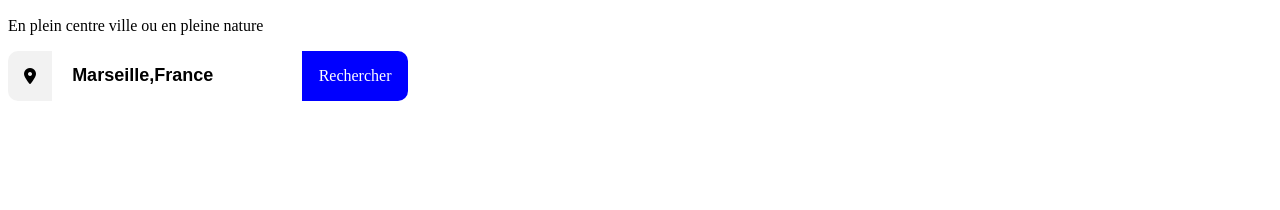
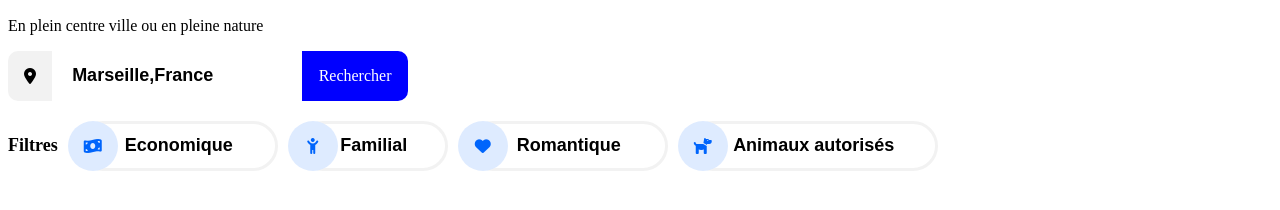
Before and after one commit to houngbedji-desire/booki, a plain HTML site: page index.html in a window 1280 px wide. Shown: the part 148-358 px from the top of the page. Drawn offline with Linux system fonts and the light colour scheme.

Commit message:
mise en place des filtres

```diff
--- a/css/fichier.css
+++ b/css/fichier.css
@@ -40,7 +40,6 @@ a:visited{
 }
 .flexcenter{
     display: flex;
-    justify-content: space-between;
     align-items: center;
     justify-content: center;
 }
@@ -58,3 +57,106 @@ a:visited{
     cursor: pointer;
     border-radius: 0px 10px 10px 0px;
 }
+/* FILTRES */
+.tout{
+    display: flex;
+    justify-content: space-between;
+    max-width: 30%;
+    margin-top: 20px;
+}
+.boutonfinieco{
+    height: 50px;
+    width: 50px;
+    background-color: #DEEBFF;
+    color: #0065FC;
+    cursor: pointer;
+    border-radius: 50px;
+    z-index: 2px;
+    left: 40px;
+    position: relative;
+    margin-left: -30px;
+}
+.seachereco{
+    width: 200px;
+    height: 50px;
+    font-size: 18px;
+    color: black;
+    font-weight: bolder;
+    border: solid;
+    border-radius: 40px;
+    border-color:#F2F2F2 ;
+    z-index: 1px;
+    text-align: center;
+}
+.boutonfinifam{
+    height: 50px;
+    width: 50px;
+    background-color: #DEEBFF;
+    color: #0065FC;
+    cursor: pointer;
+    border-radius: 50px;
+    z-index: 2px;
+    left: 40px;
+    position: relative;
+    margin-left: -30px;
+}
+.seacherfam{
+    width: 150px;
+    height: 50px;
+    font-size: 18px;
+    color: black;
+    font-weight: bolder;
+    text-align: center;
+    border: solid;
+    border-radius: 40px;
+    border-color:#F2F2F2 ;
+    z-index: 1px;
+}
+.boutonfinirom{
+    height: 50px;
+    width: 50px;
+    background-color: #DEEBFF;
+    color: #0065FC;
+    cursor: pointer;
+    border-radius: 50px;
+    z-index: 2px;
+    left: 40px;
+    position: relative;
+    margin-left: -30px;
+}
+.seacherrom{
+    width: 200px;
+    height: 50px;
+    font-size: 18px;
+    color: black;
+    font-weight: bolder;
+    border: solid;
+    border-radius: 40px;
+    border-color:#F2F2F2 ;
+    z-index: 1px;
+    text-align: center;
+}
+.boutonfiniani{
+    height: 50px;
+    width: 50px;
+    background-color: #DEEBFF;
+    color: #0065FC;
+    cursor: pointer;
+    border-radius: 50px;
+    z-index: 2px;
+    left: 40px;
+    position: relative;
+    margin-left: -30px;
+}
+.seacherani{
+    width: 250px;
+    height: 50px;
+    font-size: 18px;
+    color: black;
+    font-weight: bolder;
+    border: solid;
+    border-radius: 40px;
+    border-color:#F2F2F2 ;
+    z-index: 1px;
+    text-align: center;
+}
--- a/index.html
+++ b/index.html
@@ -27,8 +27,42 @@
                 type="search"
                 value="Marseille,France"
             />
-
             <div class="boutonsursh flexcenter">Rechercher</div>
+        </div>
+        <div class="tout" >
+            <div class="flexcenter sursh ">Filtres</div>
+            <div class="flexcenter ">
+                <div class="flexcenter boutonfinieco "><i class="fa-solid fa-money-bill-wave"></i></div>
+                <input
+                    class="flexcenter seachereco bordernone paddingsursh"
+                    type="search"
+                    value="Economique"
+                 />
+            </div>
+            <div class="flexcenter ">
+                <div class="flexcenter boutonfinifam"><i class="fa-solid fa-child-reaching"></i></div>
+                <input
+                    class="flexcenter seacherfam bordernone paddingsursh"
+                    type="search"
+                    value="Familial"
+                />
+            </div>
+            <div class="flexcenter ">
+                <div class="flexcenter boutonfinirom"><i class=" fa-sharp fa-solid fa-heart"></i></div>
+                <input
+                    class="flexcenter seacherrom bordernone paddingsursh"
+                    type="search"
+                    value="Romantique"
+                />
+            </div>
+            <div class="flexcenter ">
+                <div class="flexcenter boutonfiniani "><i class="fa-solid fa-dog"></i></div>
+                <input
+                    class="flexcenter seacherani bordernone paddingsursh"
+                    type="search"
+                    value="Animaux autorisés"
+                />
+            </div>
         </div>
 
     </main>
```
